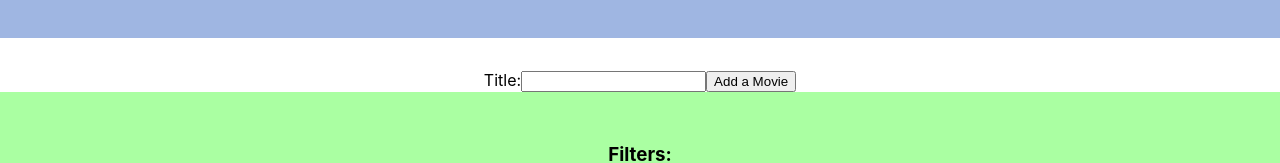
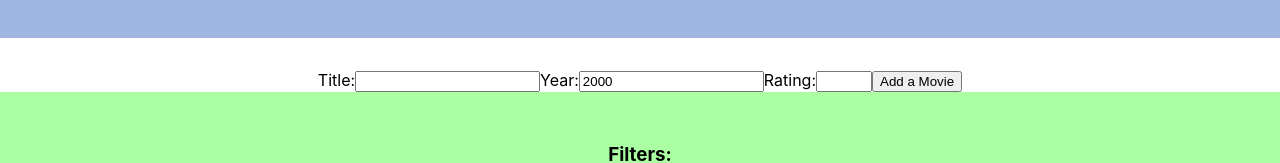
Before and after one commit to Ironmaidens-Ironhack-Jan-2022/react-popcorn-time, a React (Create React App) app: page / in a window 1280 px wide. Shown: the part 157-320 px from the top of the page. Built offline with nearby package versions, Linux system fonts and the light colour scheme.

Commit message:
functionality to create a movie

```diff
--- a/src/App.js
+++ b/src/App.js
@@ -1,18 +1,18 @@
 import { useState } from "react";
 import moviesArr from "./data/movies.json";
-
 import './App.css';
 import Footer from './components/Footer';
 import Header from './components/Header';
 import Main from './components/Main';
 import Controls from "./components/Controls";
-import AddMovie from "./components/AddMovie";
 
 function App() {
 
   const [movies, setMovies] = useState(moviesArr);
 
   const [titleInput, setTitleInput] = useState("");
+  const [yearInput, setYearInput] = useState(2000);
+  const [ratingInput, setRatingInput] = useState("");
 
   const filterTopRated = (minRating = 9) => {
       const newList = moviesArr.filter( (element) => {
@@ -25,27 +25,53 @@ function App() {
     e.preventDefault();
 
     const newMovie = {
-      title: titleInput
+      title: titleInput,
+      year: yearInput,
+      rating: ratingInput
     }
 
-    setMovies( [newMovie, ...movies] );
+    setMovies( [newMovie, ...movies] ); // update list of movies
+    setTitleInput("") // clear form
   }
 
   const handleTitleInput = (e) => {
     setTitleInput(e.target.value);
   }
 
+  const handleYearInput = (e) => {
+    setYearInput(e.target.value);
+  }
+
+  const handleRatingInput = (e) => {
+    setRatingInput(e.target.value);
+  }
+
+
   return (
     <div className="App">
       <Header numberOfMovies={movies.length} />
 
 
-      {/* <AddMovie /> */}
 
       <form onSubmit={handleSubmit}>
 
         <label>Title:
           <input type="text" name="title" value={titleInput} onChange={handleTitleInput} />
+        </label>
+
+        <label>Year:
+          <input type="number" name="year" value={yearInput} onChange={handleYearInput} />
+        </label>
+
+        <label>Rating:
+          <input
+            type="number"
+            min={1}
+            max={10}
+            name="rating"
+            value={ratingInput}
+            onChange={handleRatingInput}
+          />
         </label>
 
         <button type="submit">Add a Movie</button>
```
